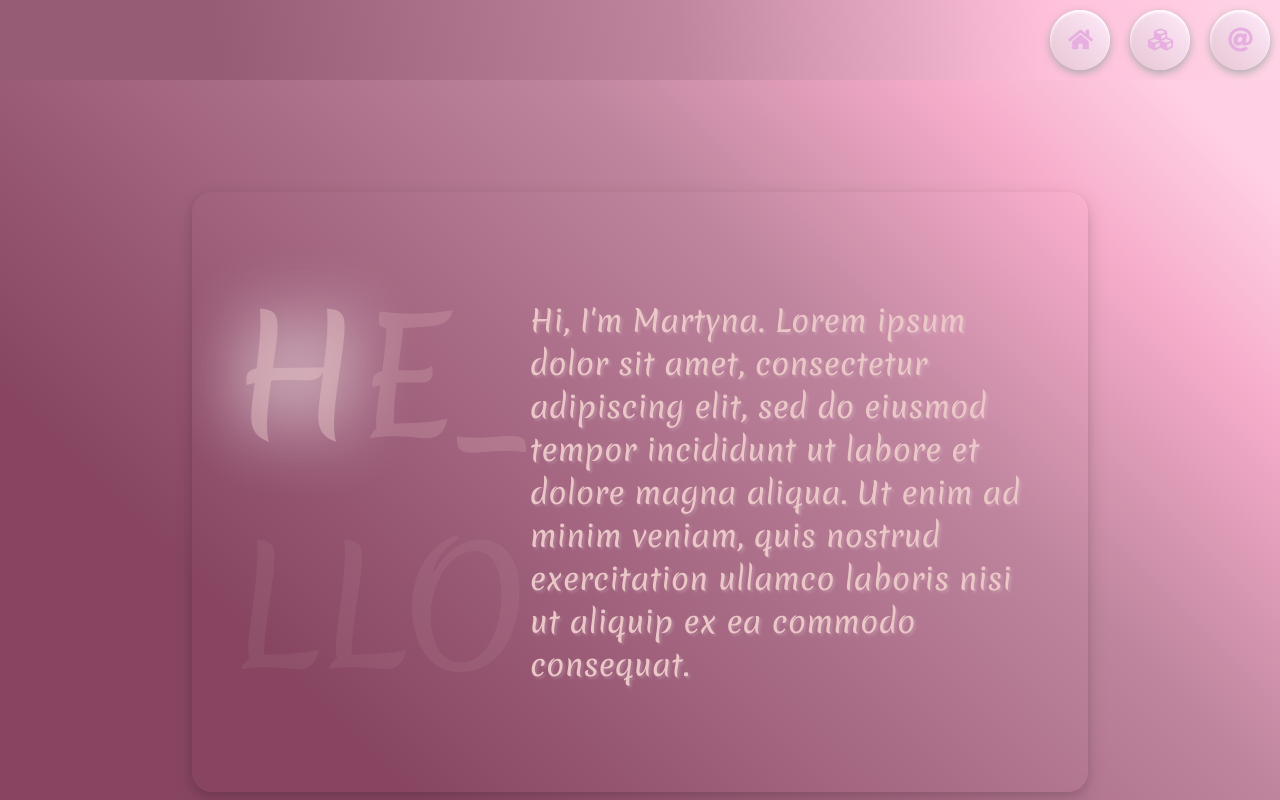
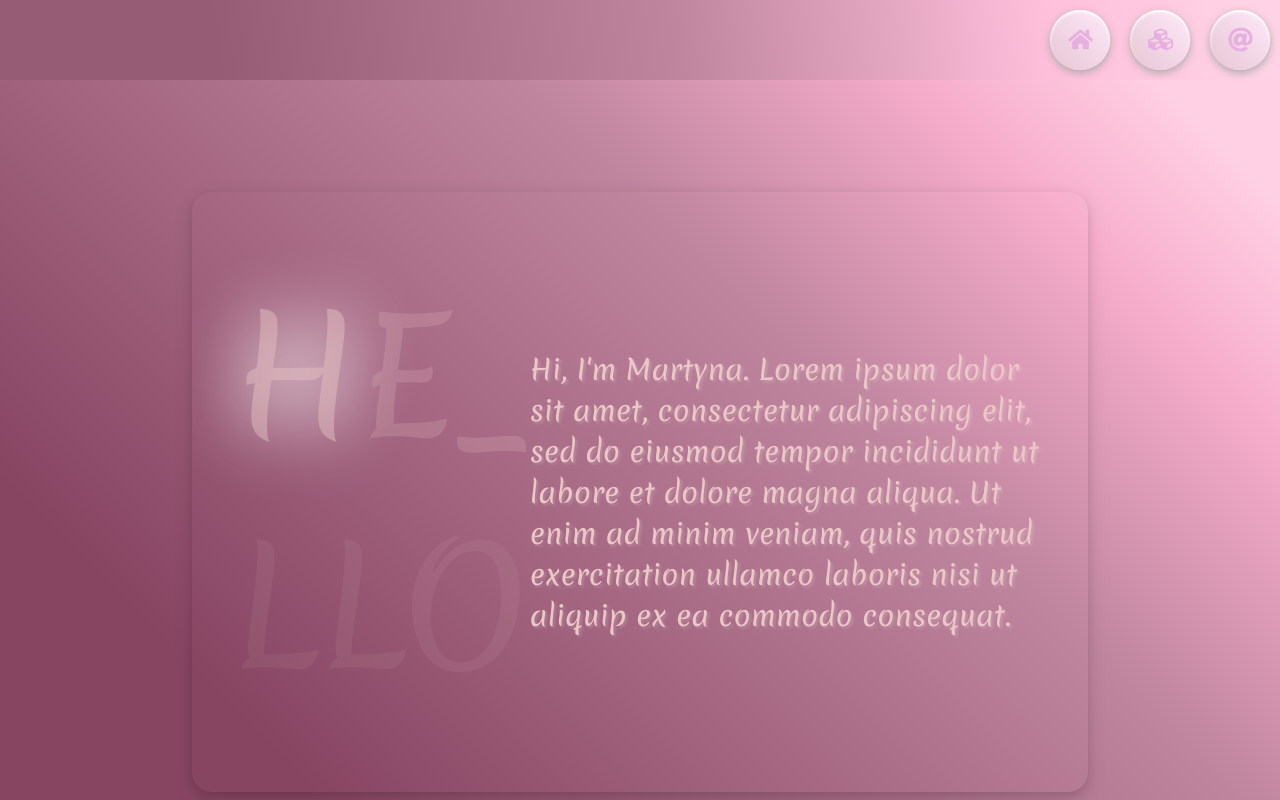
Before and after one commit to martyna-g/portfolio-website, a React (Create React App) app in the folder portfolio/: page / in a window 1280 px wide. Shown: the top 800 px of the page. Built offline with nearby package versions, Linux system fonts and the light colour scheme.

Commit message:
Add padding to home page

```diff
--- a/portfolio/src/styles/Home.css
+++ b/portfolio/src/styles/Home.css
@@ -6,7 +6,7 @@
   box-sizing: border-box;
   max-width: 100vw;
   min-height: 100vh;
-  padding-top: 15%;
+  padding: 15% 0 10% 0;
   background: linear-gradient(
     225deg,
     rgba(255, 208, 228, 1) 9%,
@@ -81,6 +81,6 @@ span:not(.light):not(.lighter) {
     }
     .about {
       flex-basis: 65%;
-      font-size: 1.5em;
+      font-size: 1.4em;
     }
   }
```
